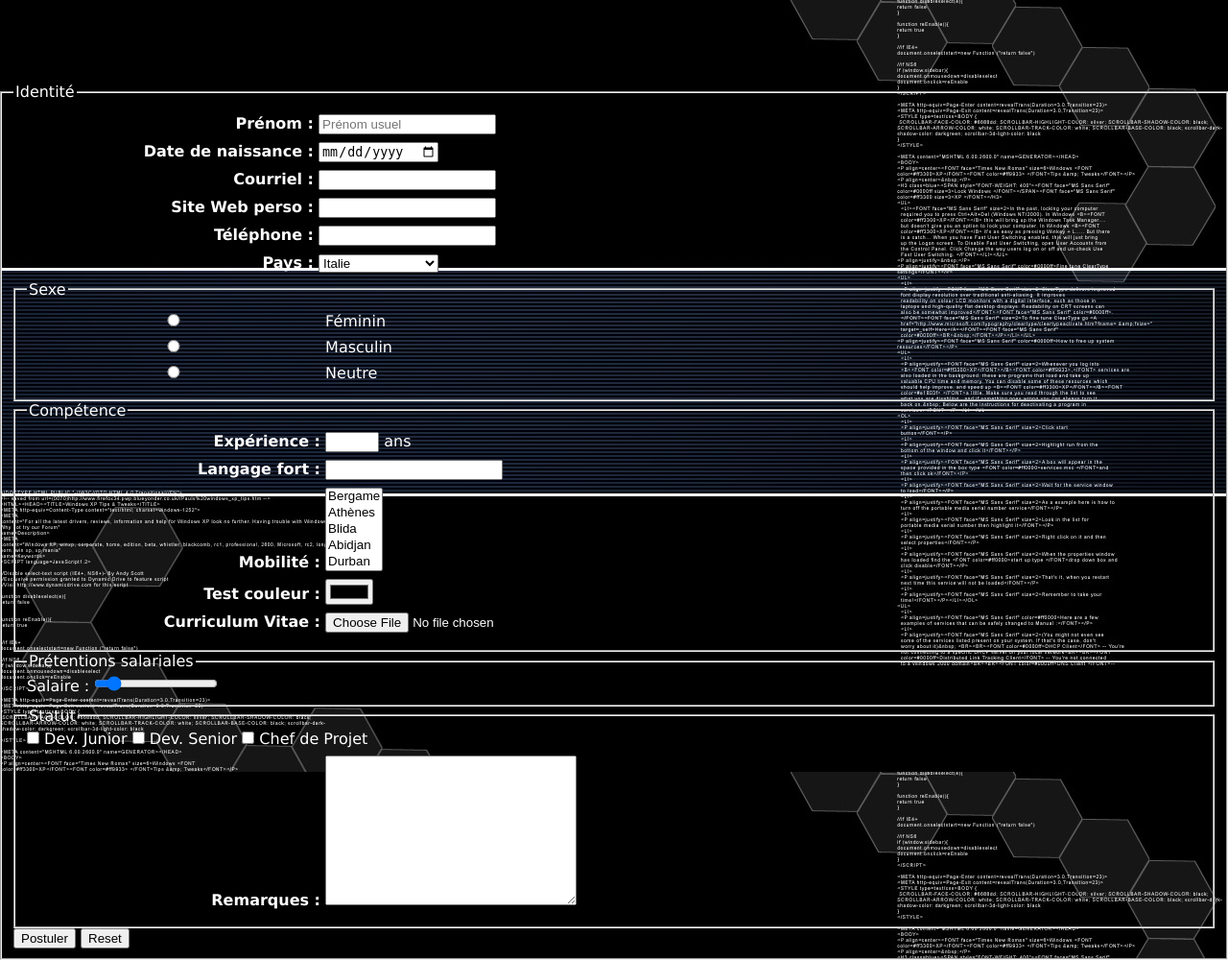
After one commit to abdelhakim-nekkache/greta92-dwwm, a PHP site: page /register.html in a window 1280 px wide. The commit adds this page. Shown: the whole page at 96% size. Run offline with PHP 8.4, Linux system fonts and the light colour scheme.

Commit message:
Index et Formulaire

```diff
--- /dev/null
+++ b/cp2/check.php
@@ -0,0 +1,3 @@
+<?php
+    var_dump($_POST);
+?>
--- a/cp2/css/main.css
+++ b/cp2/css/main.css
@@ -11,15 +11,14 @@ html, body {
 
 body {
     font-family: Verdana, Geneva, Tahoma, sans-serif;
-    background-image: url(../pics/tontonFL.jpg);
+    background-image: url(../pics/211.jpg);
     background-size: cover;
+    background-attachment: fixed;
 }
 
 /* WRAPPER */
 
-#wrapper {
-    background-color: rgba(255, 255,255, 0.5);
-}
+
 
 #wrapper>* {
     margin: 1rem 0 2rem 0;
@@ -78,7 +112,140 @@ body {
 }
 
 #menu .items a:hover {
-    background-color: maroon;
+    background-color: rgb(0, 0, 0);
     color: cornsilk;
     border: cornsilk solid .25rem;
 }
+
+#emps {
+   display: flex;
+   flex-wrap: wrap;
+   justify-content: center;
+}
+
+.emp{
+    margin: 1em;
+    margin-right: 100px;
+    margin-left: 100px;
+}
+
+.member {
+    border: solid black .4em;
+    border-radius: 10em;
+    background-color: rgba(255, 255, 255, 0.5);
+    width: 110px;
+    border-color: powderblue;
+}
+
+.emp figcaption {
+    text-align: center;
+    font-size: 150%;
+    border: black solid 0.1em;
+    border-radius: 2em;
+    background-color: rgba(255, 255, 255, 0.7);
+}
+
+#emps .boy:hover {
+    background-color: blue;
+    border-color: black;
+    transition: all .5s ease-out;
+    transform: scale(2);
+    cursor: pointer;
+}
+
+#emps .girl:hover {
+    background-color: pink;
+    border-color: black;
+    transition: all .5s ease-out;
+    transform: scale(2);
+    cursor: pointer;
+}
+
+#interview {
+    display: flex;
+}
+
+#interview .media {
+    border: solid black 5px;
+    background-color: rgba(172, 154, 154, 0.7);
+    border-radius: 10px;
+    margin: 5px 5px;
+    text-align: center;
+    margin: 50px 50px;
+}
+
+#interview .media p {
+    padding: 20px;
+}
+
+#interview .media h2 {
+   margin-bottom: 30px;
+}
+
+#conv {
+    margin: 0 20px;
+    border-radius: 20px;
+}
+
+#conv:hover {
+    cursor: pointer;
+    transition: all .5s ease-out;
+    transform: scale(1.5);
+}
+
+
+/* ---------------FOOTER------------*/
+
+#bottom {
+    background-color: #000;
+    color: #fff;
+}
+
+#bottom ul {
+    list-style: none;
+    padding: 0;
+}
+
+#bottom .level1 {
+        display: flex;
+        justify-content: center;
+
+}
+
+#bottom .level1>li{
+    margin: 1rem 0;
+    padding: 0 2rem;
+    border-left: dotted #fff .25rem;
+}
+
+#bottom .level1>li:first-child {
+    border-left: none;
+}
+
+#bottom h3 {
+    padding-bottom: 2rem;
+    text-transform: uppercase;
+}
+
+#bottom a {
+    text-decoration: none;
+    color: #fff;
+}
+
+/*-----------FORM---------------*/
+
+form {
+    color: white;
+    justify-content: right;
+}
+
+form div {
+    margin: .5rem 0;
+}
+
+form div>*:first-child {
+    display: inline-block;
+    width: 25%;
+    font-weight: bold;
+    text-align: right;
+}
--- /dev/null
+++ b/cp2/register.html
@@ -0,0 +1,147 @@
+<!DOCTYPE html>
+<html lang="fr">
+<head>
+    <meta charset="UTF-8">
+    <meta name="viewport" content="width=device-width, initial-scale=1.0">
+    <title>Darons Codeur : Postuler</title>
+    <link rel="stylesheet" href="css/main.css">
+</head>
+<body>
+    <main id="wrapper">
+        <h1>Formulaire d'inscription</h1>
+        <form action="check.php" method="POST" name="register" enctype="multipart/form-data">
+            <fieldset>
+                    <legend>Identité</legend>
+                    <div>
+                        <label for="fname">Prénom : </label>
+                        <input type="text" id="fname" name="fname" placeholder="Prénom usuel" required ">
+                    </div>
+
+                    <div>
+                        <label for="Dob">Date de naissance : </label>
+                        <input type="date" name="dob" id="dob">
+                    </div>
+
+                    <div>
+                        <label for="mail">Courriel : </label>
+                        <input type="email" name="mail" id="mail">
+                    </div>
+
+                    <div>
+                        <label for="site">Site Web perso : </label>
+                        <input type="url" name="site" id="site">
+                    </div>
+
+                    <div>
+                        <label for="tel">Téléphone : </label>
+                        <input type="tel" name="phone" id="phone">
+                    </div>
+
+                    <div>
+                        <label for="land">Pays : </label>
+                        <select name="land" id="land">
+                            <optgroup label="Europe">
+                                <option value="IT">Italie</option>
+                                <option value="GR">Gréce</option>
+                                <option value="DE">Allemagne</option>
+                            </optgroup>
+                            <optgroup label="Afrique">
+                                <option value="DZ">Algérie</option>
+                                <option value="CI">Côte d'ivoire</option>
+                                <option value="ZA">Afrique du Sud</option>
+                            </optgroup>
+                        </select>
+                    </div>
+                    <fieldset>
+                        <legend>Sexe</legend>
+                        <div>
+                            <input type="radio" name="sex" id="sex_f" value="F">
+                            <label for="sex_f"> Féminin</label>
+                        </div>
+                        <div>
+                            <input type="radio" name="sex" id="sex_h" value="H">
+                            <label for="sex_f"> Masculin</label>
+                        </div>
+                        <div>
+                            <input type="radio" name="sex" id="sex_n" value="N">
+                            <label for="sex_n"> Neutre</label>
+                        </div>
+                    </fieldset>
+
+                    <fieldset>
+                        <legend>Compétence</legend>
+                        <div>
+                            <label for="exp">Expérience : </label>
+                            <input type="number" id="exp" name="exp" min="5" max="35" step="1"> <span>ans</span>
+                        </div>
+
+                        <div>
+                            <label for="pref">Langage fort : </label>
+                            <input type="text" name="pref" id="pref" list="languages">
+                            <datalist id="languages">
+                                <option value="Java">
+                                <option value="PHP">
+                                <option value="HTML">
+                                <option value="CSS">
+                                <option value="Pyhton">
+                                <option value="COBOL">
+                            </datalist>
+                        </div>
+
+                        <div>
+                            <label for="area">Mobilité : </label>
+                            <select name="area[]" id="area" size="5" multiple>
+                                <option value="IT1">Bergame</option>
+                                <option value="GR1">Athènes</option>
+                                <option value="DZ1">Blida</option>
+                                <option value="CI1">Abidjan</option>
+                                <option value="ZA1">Durban</option>
+                                <option value="FR1">Paris</option>
+                                <option value="MA1">Rabat</option>
+                            </select>
+                        </div>
+
+                        <div>
+                            <label for="test">Test couleur : </label>
+                            <input type="color" name="test" id="test">
+                        </div>
+
+                        <div>
+                            <label for="cv">Curriculum Vitae : </label>
+                            <input type="file" name="cv" id="cv" accept=".pdf,.doc,.docx,.odt,.txt">
+                            <input type="hidden" name="MAX_FILE_SIZE" value="3145728">
+                        </div>
+                    </fieldset>
+
+                    <fieldset>
+                        <legend>Prétentions salariales</legend>
+                        <label for="salary"> Salaire : </label>
+                        <input type="range" name="salary" id="salary" min="2500" max="8000" step="100" value="3100" onchange="document.getElementById('valSal').textContent=this.value;">
+                        <output id="valSal"></output>
+                    </fieldset>
+
+                    <fieldset>
+                        <legend>Statut</legend>
+                        <input type="checkbox" name="status[]" id="jr" value="Junior">
+                        <label for="jr">Dev. Junior</label>
+
+                        <input type="checkbox" name="status[]" id="sr" value="Senior">
+                        <label for="sr">Dev. Senior</label>
+
+                        <input type="checkbox" name="status[]" id="pm" value="chef de projets">
+                        <label for="pm">Chef de Projet</label>
+
+                        <div>
+                            <label for="rem">Remarques : </label>
+                            <textarea name="rem" id="rem" cols="30" rows="10"></textarea>
+                        </div>
+                    </fieldset>
+
+                    <input type="submit" value="Postuler">
+                    <input type="reset" id="Tout effacer">
+
+            </fieldset>
+        </form>
+    </main>
+</body>
+</html>
```
Also changed, not shown: other parts of cp2/css/main.css (+42 -7 lines), cp2/index.html (+104 -2 lines), cp2/pics/211.jpg (added), cp2/pics/LOGO2.png (added), cp2/pics/boy.png (added), cp2/pics/boy1.png (added), cp2/pics/boy2.png (added), cp2/pics/boy3.png (added), cp2/pics/boy4.png (added), cp2/pics/girl.png (added), cp2/pics/girl1.png (added), cp2/pics/girl2.png (added), cp2/pics/girl3.png (added), cp2/pics/girl4.png (added).
